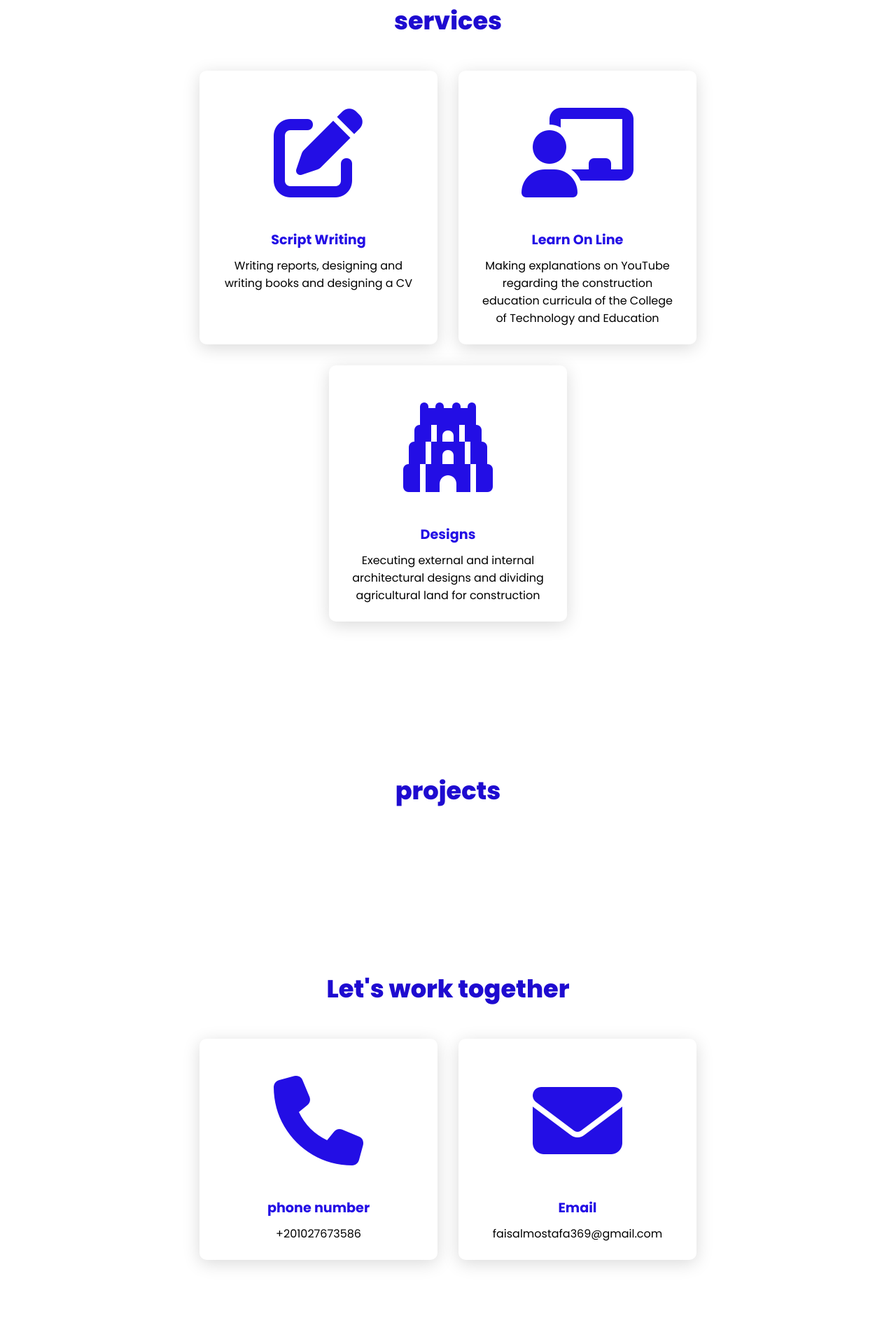
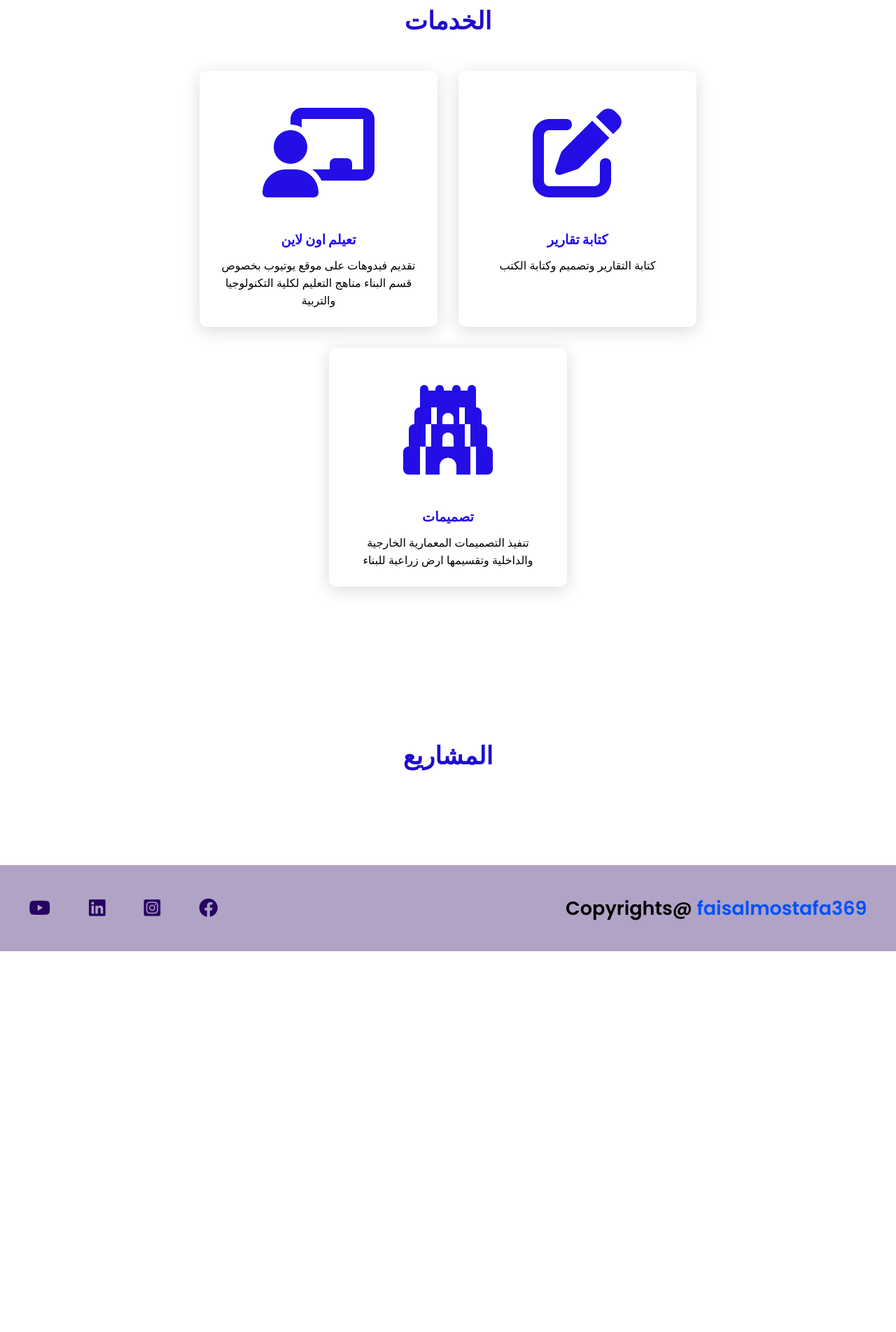
Before and after one commit to faisalmostaf/3dtiger, a plain HTML site: page index.html in a window 1280 px wide. Shown: the part 897-2800 px from the top of the page at 70% size. After the commit the page ends 2256 px from the top, so only its background shows below. Drawn offline with Linux system fonts and the light colour scheme.

Commit message:
Add files via upload

```diff
--- a/index.html
+++ b/index.html
@@ -1,5 +1,5 @@
 <!DOCTYPE html>
-<html lang="en">
+<html lang="ar" dir="rtl">
   <head>
     <meta charset="UTF-8" />
     <meta http-equiv="X-UA-Compatible" content="IE=edge" />
@@ -16,16 +16,16 @@
     <header>
       <a href="#" class="logo">3DTiger</a>
       <nav class="navigation">
-        <a href="#services">Services</a>
-        <a href="#projects">Projects</a>
-        <a href="#contact">Contact</a>
+        <a href="#services">الخدمات</a>
+        <a href="#projects">المشاريع</a>
+
       </nav>
     </header>
     <section class="main">
       <div>
-        <h2>Hello, I'm Faisal Mostafa<br /><span>Structural Engineer</span></h2>
-        <h3>Interior and exterior architectural designs</h3>
-        <a href="#projects" class="main-btn">Veiw My work</a>
+        <h2>اهلابكم ،انا فيصل مصطفي <br /><span>مهندس انشائي</span></h2>
+        <h3>التصميمات المعمارية الداخلية والخارجية</h3>
+        <a href="#projects" class="main-btn">عرض عملي</a>
         <div class="social-icons">
           <a href=https://www.facebook.com/3D-Tiger-102021454681733
             ><i class="fa-brands fa-facebook"></i
@@ -38,16 +38,16 @@
     </section>
 
     <section class="cards" id="services">
-      <h2 class="title">services</h2>
+      <h2 class="title">الخدمات </h2>
       <div class="content">
         <div class="card">
           <div class="icon">
             <i class="fa-solid fa-pen-to-square"></i>
           </div>
           <div class="info">
-            <h3>Script Writing</h3>
+            <h3>كتابة تقارير</h3>
             <p>
-              Writing reports, designing and writing books and designing a CV
+              كتابة التقارير وتصميم وكتابة الكتب
             </p>
           </div>
         </div>
@@ -56,10 +56,10 @@
             <i class="fa-solid fa-chalkboard-user"></i>
           </div>
           <div class="info">
-            <h3>Learn On Line</h3>
+            <h3>تعيلم اون لاين</h3>
             <p>
-              Making explanations on YouTube regarding the construction
-              education curricula of the College of Technology and Education
+              تقديم فيدوهات على موقع يوتيوب بخصوص قسم البناء
+              مناهج التعليم لكلية التكنولوجيا والتربية
             </p>
           </div>
         </div>
@@ -68,10 +68,10 @@
             <i class="fa-solid fa-gopuram"></i>
           </div>
           <div class="info">
-            <h3>Designs</h3>
+            <h3>تصميمات </h3>
             <p>
-              Executing external and internal architectural designs and dividing
-              agricultural land for construction
+              تنفيذ التصميمات المعمارية الخارجية والداخلية وتقسيمها
+              ارض زراعية للبناء
             </p>
           </div>
         </div>
@@ -79,34 +79,9 @@
     </section>
 
     <section class="Projects" id="projects">
-      <h2 class="title">projects</h2>
+      <h2 class="title">المشاريع </h2>
       <div class="content"></div>
     </section>
-
-    <section class="cards contact" id="contact">
-      <h2 class="title">Let's work together</h2>
-      <div class="content">
-        <div class="card">
-          <div class="icon">
-            <i class="fa-solid fa-phone"></i>
-          </div>
-          <div class="info">
-            <h3>phone number</h3>
-            <p>+201027673586</p>
-          </div>
-        </div>
-        <div class="card">
-          <div class="icon">
-            <i class="fa-solid fa-envelope"></i>
-          </div>
-          <div class="info">
-            <h3>Email</h3>
-            <p>faisalmostafa369@gmail.com</p>
-          </div>
-        </div>
-      </div>
-    </section>
-
     <footer class="footer">
       <p class="footer-title">Copyrights@ <span>faisalmostafa369</span></p>
       <div class="social-icons">
```
